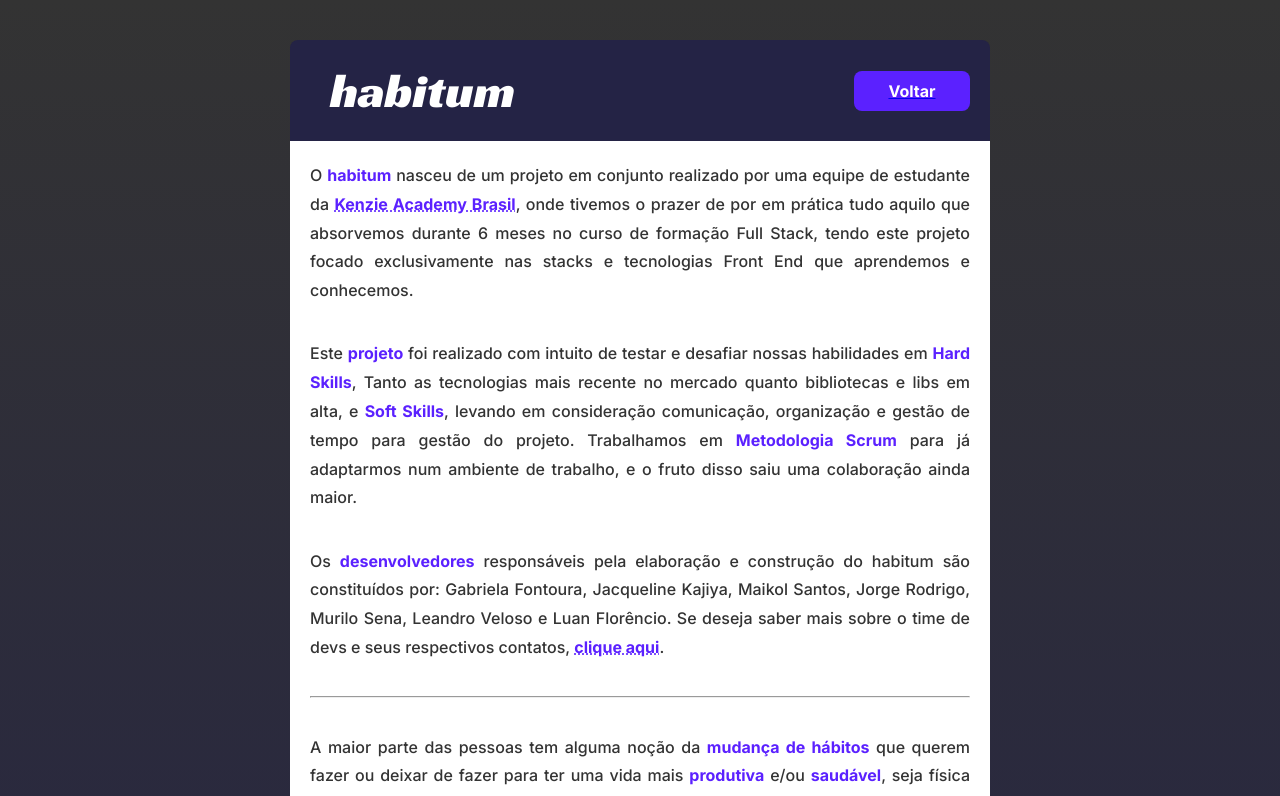
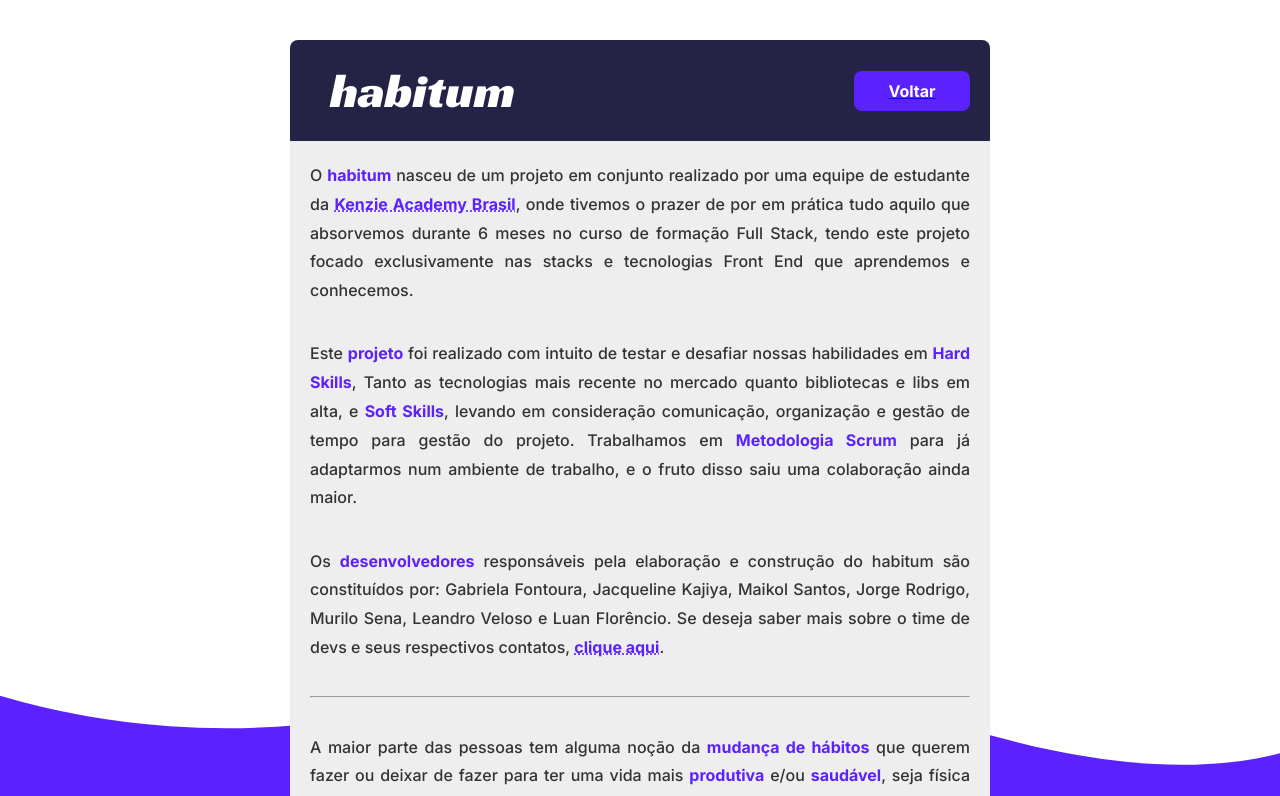
Before and after one commit to Habitum/web, a React (Create React App) app: page /project in a window 1280 px wide. Shown: the top 796 px of the page. Built offline with nearby package versions, Linux system fonts and the light colour scheme.

Commit message:
feat: add waves in Project Page

```diff
--- a/src/pages/AdditionalPages/Project/index.tsx
+++ b/src/pages/AdditionalPages/Project/index.tsx
@@ -1,5 +1,6 @@
 import { Link } from "react-router-dom";
 import Button from "../../../components/Button";
+import Wave from "../../../components/Wave";
 import { StyledContainer, StyledMain, StyledSection } from "./styles";
 
 const Project = () => {
@@ -7,6 +8,10 @@ const Project = () => {
 
   return (
     <StyledMain>
+      <div className="background-purple">
+        <Wave />
+      </div>
+
       <StyledContainer>
         <h1>habitum</h1>
 
--- a/src/pages/AdditionalPages/Project/styles.ts
+++ b/src/pages/AdditionalPages/Project/styles.ts
@@ -3,7 +3,17 @@ import styled from "styled-components";
 export const StyledMain = styled.main`
   width: 100%;
   padding: 2.5rem 1.25rem;
-  background: linear-gradient(180deg, var(--color-grey-100), var(--color-brand-200)) ;
+  background: var(--color-white);
+  position: relative;
+
+  .background-purple {
+    width: 100%;
+    height: 50%;
+    background: var(--color-brand-100);
+    position: absolute;
+    bottom: 0;
+    left: 0;
+  }
 `;
 
 export const StyledContainer = styled.section`
@@ -43,9 +53,9 @@ export const StyledContainer = styled.section`
 export const StyledSection = styled.section`
   width: 100%;
   padding: 1.25rem;
-  background: var(--color-white);
+  background: var(--color-grey-400);
   border-radius: 0 0 .5rem .5rem;
-  border-bottom: .75rem solid var(--color-brand-100);
+  border-bottom: .75rem solid var(--color-brand-200);
   display: flex;
   flex-direction: column;
   gap: 2.15rem;
```
